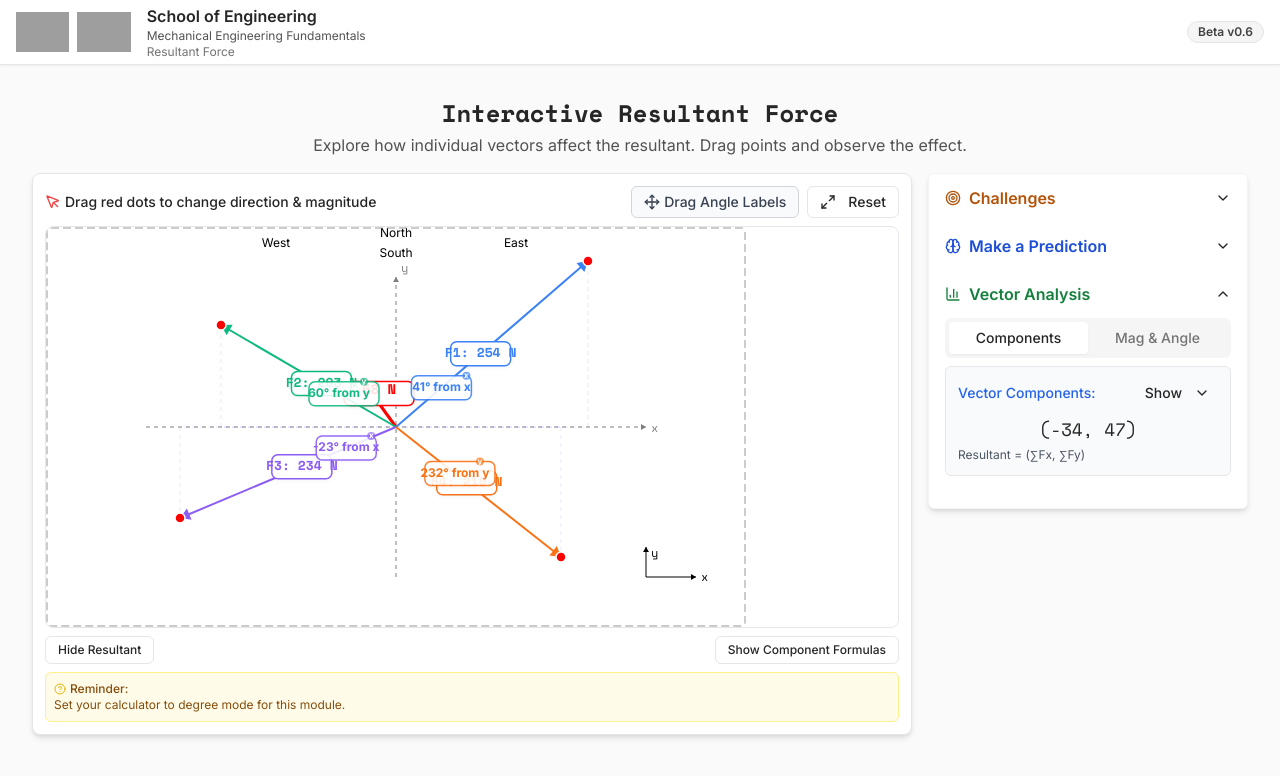
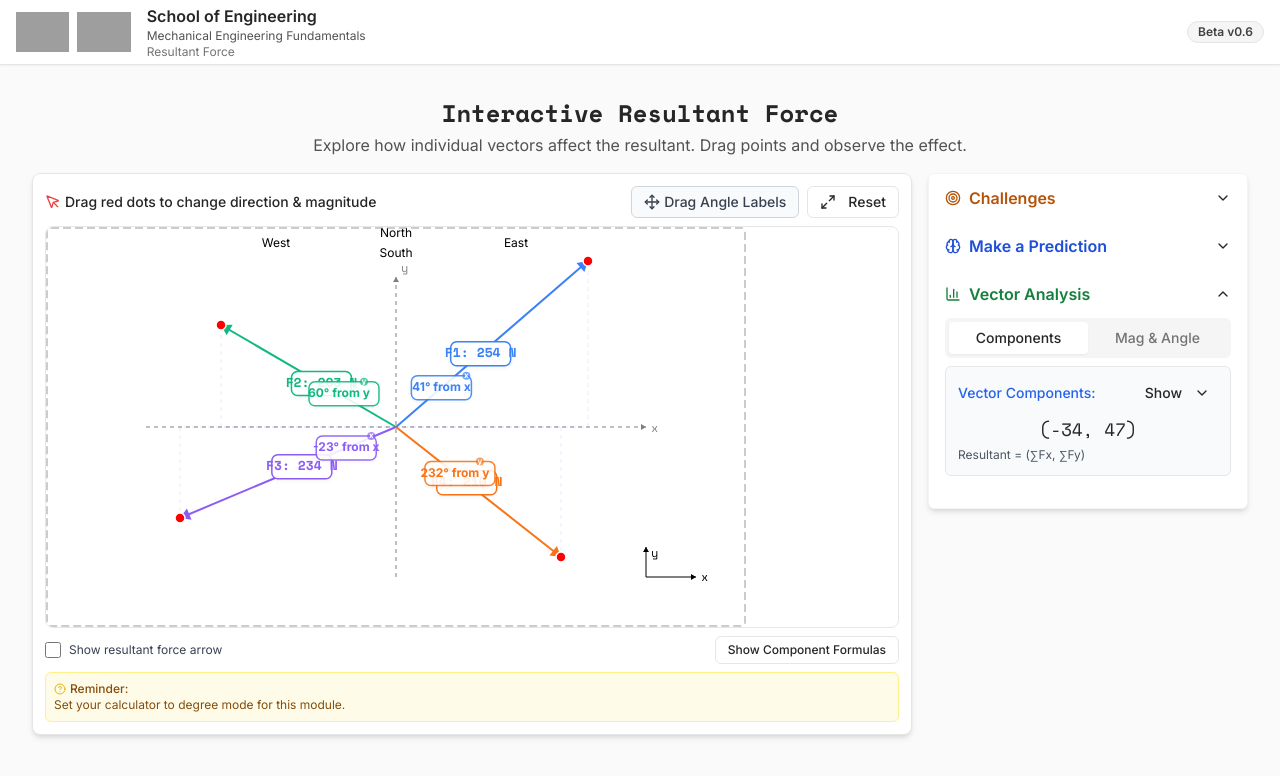
Before and after one commit to el2060/mef1_resultantforces, a Next.js app: page / in a window 1280 px wide. Shown: the top 776 px of the page. Built offline with nearby package versions, Linux system fonts and the light colour scheme; grey boxes are pictures that could not be loaded.

Commit message:
feat: add option to hide resultant force arrow by default
Co-authored-by: Lim Ee-Lon <129591369+el2060@users.noreply.github.com>

```diff
--- a/components/vector-simulator.tsx
+++ b/components/vector-simulator.tsx
@@ -169,7 +169,7 @@ export default function VectorSimulator() {
 
   // Add these state variables after the other state declarations
   const [showDetailedCalculations, setShowDetailedCalculations] = useState(false)
-  const [showResultant, setShowResultant] = useState(true)
+  const [showResultant, setShowResultant] = useState(false)
 
   // Active vector id for proper z-index ordering
   const [activeVectorId, setActiveVectorId] = useState<number | null>(null)
@@ -1429,9 +1429,25 @@ export default function VectorSimulator() {
 
         {/* Component formula toggle */}
         <div className="flex justify-between mt-2">
-          <Button variant="outline" size="sm" onClick={() => setShowResultant(!showResultant)} className="text-xs h-7">
-            {showResultant ? "Hide Resultant" : "Show Resultant"}
-          </Button>
+          {/* Replace this button:
+<Button variant="outline" size="sm" onClick={() => setShowResultant(!showResultant)} className="text-xs h-7">
+  {showResultant ? "Hide Resultant" : "Show Resultant"}
+</Button>
+*/}
+
+          {/* With this checkbox: */}
+          <div className="flex items-center space-x-2">
+            <input
+              type="checkbox"
+              id="show-resultant"
+              checked={showResultant}
+              onChange={() => setShowResultant(!showResultant)}
+              className="rounded border-gray-300 text-blue-600 focus:ring-blue-500 h-4 w-4"
+            />
+            <label htmlFor="show-resultant" className="text-xs text-gray-700">
+              Show resultant force arrow
+            </label>
+          </div>
           <Button
             variant="outline"
             size="sm"
```
